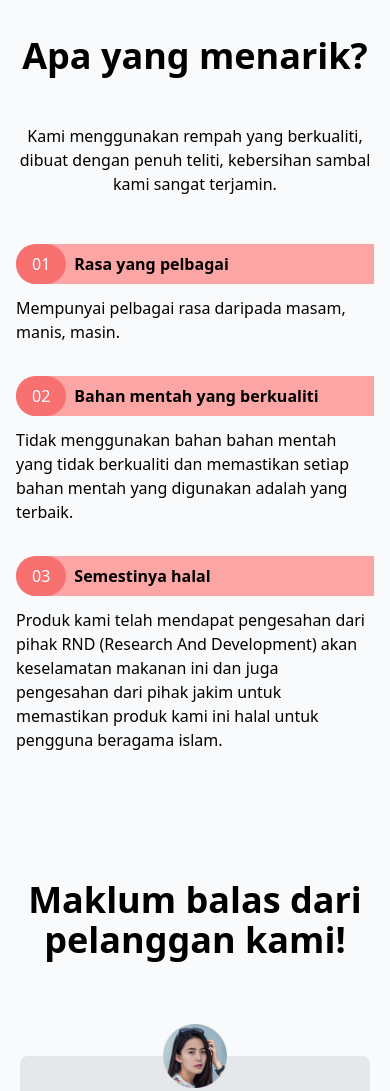
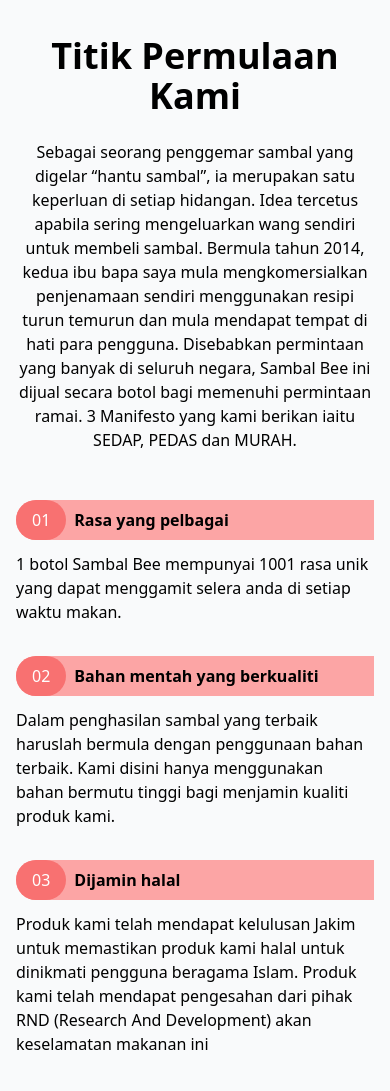
Before and after one commit to Amrilazim3/uthm-kekbatik, a plain HTML site: page index.html in a window 390 px wide. Shown: the part 960-2051 px from the top of the page. Drawn offline with nearby package versions, Linux system fonts and the light colour scheme.

Commit message:
commit changes

```diff
--- a/index.html
+++ b/index.html
@@ -9,8 +9,7 @@
 	</head>
 	<body class="bg-gray-50">
 		<!-- Navbar -->
-		<nav class="relative container mx-auto p-6 navbar">
-		</nav>
+		<nav class="relative container mx-auto p-6 navbar"></nav>
 
 		<!-- Hero Section -->
 		<section id="hero">
@@ -69,17 +68,25 @@
 				class="container flex flex-col px-4 mx-auto mt-10 space-y-12 md:space-y-0 md:flex-row"
 			>
 				<!-- What's Different -->
-				<div class="flex flex-col space-y-12 md:w-1/2">
+				<div class="flex flex-col space-y-6 md:w-1/2">
 					<h2
 						class="max-w-md text-4xl font-bold text-center md:text-left"
 					>
-						Apa yang menarik?
+						Titik Permulaan Kami
 					</h2>
 					<p
-						class="max-w-sm text-center text-darkGrayishBlue md:text-left"
+						class="max-w-xl text-center text-darkGrayishBlue md:text-left"
 					>
-						Kami menggunakan rempah yang berkualiti, dibuat dengan
-						penuh teliti, kebersihan sambal kami sangat terjamin.
+						Sebagai seorang penggemar sambal yang digelar “hantu
+						sambal”, ia merupakan satu keperluan di setiap hidangan.
+						Idea tercetus apabila sering mengeluarkan wang sendiri
+						untuk membeli sambal. Bermula tahun 2014, kedua ibu bapa
+						saya mula mengkomersialkan penjenamaan sendiri
+						menggunakan resipi turun temurun dan mula mendapat
+						tempat di hati para pengguna. Disebabkan permintaan yang
+						banyak di seluruh negara, Sambal Bee ini dijual secara
+						botol bagi memenuhi permintaan ramai. 3 Manifesto yang
+						kami berikan iaitu SEDAP, PEDAS dan MURAH.
 					</p>
 				</div>
 				<!-- Numbered List -->
@@ -111,8 +118,9 @@
 								Rasa yang pelbagai
 							</h3>
 							<p class="text-darkGrayishBlue">
-									Mempunyai pelbagai rasa daripada masam, manis,
-									masin.
+								1 botol Sambal Bee mempunyai 1001 rasa unik yang
+								dapat menggamit selera anda di setiap waktu
+								makan.
 							</p>
 						</div>
 					</div>
@@ -143,9 +151,10 @@
 								Bahan mentah yang berkualiti
 							</h3>
 							<p class="text-darkGrayishBlue">
-									Tidak menggunakan bahan bahan mentah yang tidak
-									berkualiti dan memastikan setiap bahan mentah
-									yang digunakan adalah yang terbaik.
+								Dalam penghasilan sambal yang terbaik haruslah
+								bermula dengan penggunaan bahan terbaik. Kami
+								disini hanya menggunakan bahan bermutu tinggi
+								bagi menjamin kualiti produk kami.
 							</p>
 						</div>
 					</div>
@@ -166,21 +175,21 @@
 								<h3
 									class="text-base font-bold md:mb-4 md:hidden"
 								>
-										Semestinya halal
+									Dijamin halal
 								</h3>
 							</div>
 						</div>
 
 						<div>
 							<h3 class="hidden mb-4 text-lg font-bold md:block">
-									Semestinya halal
+								Dijamin halal
 							</h3>
 							<p class="text-darkGrayishBlue">
-									Produk kami telah mendapat pengesahan dari pihak
-									RND (Research And Development) akan keselamatan
-									makanan ini dan juga pengesahan dari pihak jakim
-									untuk memastikan produk kami ini halal untuk
-									pengguna beragama islam.
+								Produk kami telah mendapat kelulusan Jakim untuk
+								memastikan produk kami halal untuk dinikmati
+								pengguna beragama Islam. Produk kami telah
+								mendapat pengesahan dari pihak RND (Research And
+								Development) akan keselamatan makanan ini
 							</p>
 						</div>
 					</div>
@@ -284,8 +293,7 @@
 		</section>
 
 		<!-- Footer -->
-		<footer class="bg-gray-800 footer">
-		</footer>
+		<footer class="bg-gray-800 footer"></footer>
 
 		<script src="js/script.js"></script>
 	</body>
```
Also changed, not shown: about.html (+3 -6 lines), product.html (+3 -3 lines). Lines whose indentation alone changed are shown as unchanged.
